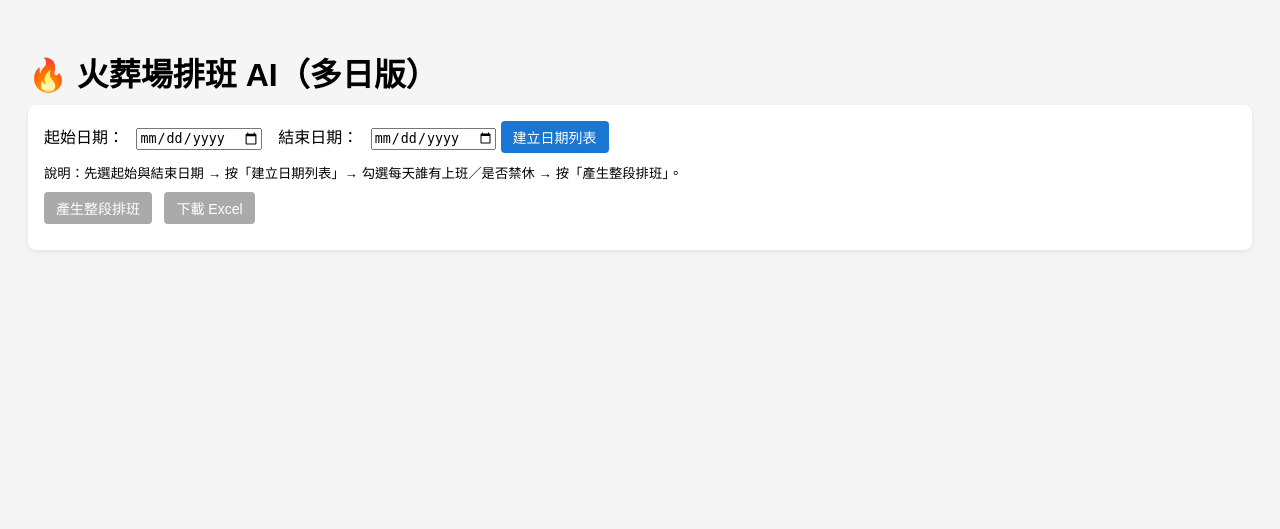
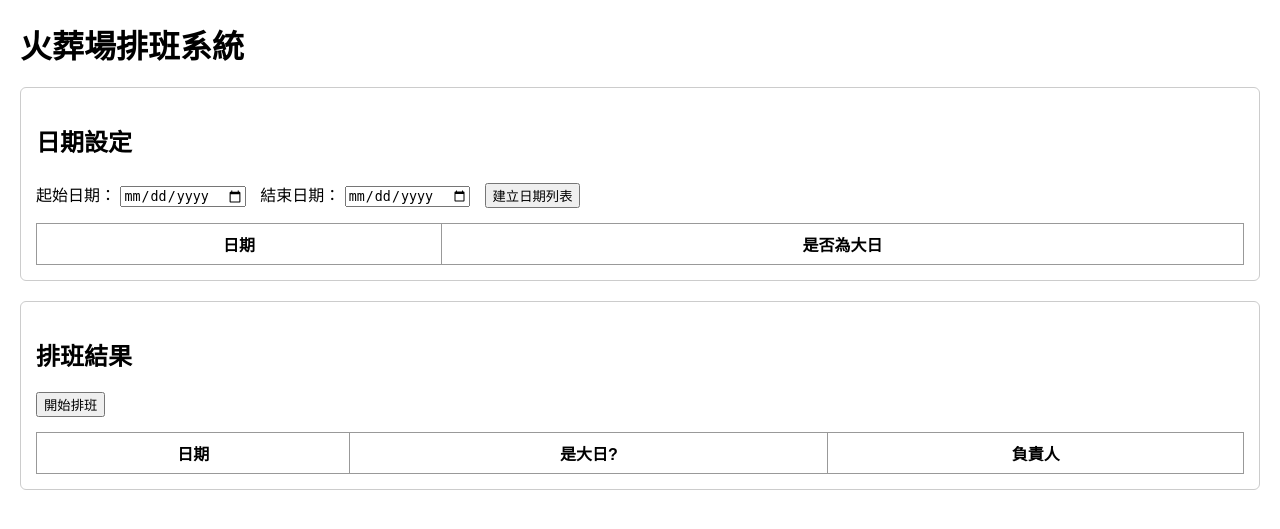
Before and after one commit to Charlie0223-XN/crematorium-scheduler, a Flask app: page / in a window 1280 px wide. Shown: the top 529 px of the page. Run offline with Flask 3, Linux system fonts and the light colour scheme; lists and menus that the app fills with data are empty.

```diff
--- a/templates/index.html
+++ b/templates/index.html
@@ -1,338 +1,170 @@
-<!doctype html>
+<!DOCTYPE html>
 <html lang="zh-Hant">
 <head>
-  <meta charset="utf-8">
-  <title>火葬場排班 AI（多日版）</title>
+    <meta charset="UTF-8">
+    <meta name="viewport" content="width=device-width, initial-scale=1.0">
+    <title>排班系統</title>
     <style>
         body {
-      font-family: "Microsoft JhengHei", sans-serif;
-      padding: 20px;
-      background: #f5f5f5;
+            font-family: Arial, sans-serif;
+            margin: 20px;
         }
+
         h1 {
-      margin-bottom: 10px;
+            margin-bottom: 20px;
         }
-    .control-panel, .result-panel {
-      background: #ffffff;
-      padding: 16px;
+
+        /* 區塊排版 */
+        .section {
+            border: 1px solid #ccc;
+            padding: 15px;
             margin-bottom: 20px;
-      border-radius: 8px;
-      box-shadow: 0 2px 5px rgba(0,0,0,0.08);
+            border-radius: 6px;
         }
-    .field-row {
-      margin-bottom: 10px;
+
+        /* 日期表格 */
+        table {
+            width: 100%;
+            border-collapse: collapse;
+            margin-top: 15px;
         }
-    label {
-      margin-right: 8px;
+
+        th, td {
+            border: 1px solid #999;
+            padding: 8px;
+            text-align: center;
         }
-    .days-container {
-      margin-top: 10px;
-    }
-    .day-block {
-      background: #fafafa;
-      border: 1px solid #ddd;
-      border-radius: 6px;
-      padding: 10px;
-      margin-bottom: 10px;
-    }
-    .day-header {
-      display: flex;
-      align-items: center;
-      justify-content: space-between;
-      margin-bottom: 6px;
+
+        .big-day {
+            background-color: #ffefc0;
             font-weight: bold;
         }
-    .emp-list {
-      display: flex;
-      flex-wrap: wrap;
-      gap: 6px;
+
+        .assigned {
+            background-color: #c9ffd8;
+            font-weight: bold;
         }
-    .emp-item {
-      border: 1px solid #ccc;
-      padding: 3px 6px;
-      border-radius: 4px;
-      background: #fff;
-      font-size: 13px;
-    }
-    button {
-      padding: 6px 12px;
-      border-radius: 4px;
-      border: none;
-      cursor: pointer;
-      background: #1976d2;
-      color: #fff;
-      font-size: 14px;
-      margin-right: 8px;
-    }
-    button:disabled {
-      background: #aaa;
-      cursor: not-allowed;
-    }
-    .result-day {
-      margin-bottom: 16px;
-      padding-bottom: 8px;
-      border-bottom: 1px solid #ddd;
-    }
-    .result-day h3 {
-      margin: 0 0 4px 0;
-    }
-    pre {
-      white-space: pre-wrap;
-      font-size: 13px;
-      background: #f9f9f9;
-      padding: 8px;
-      border-radius: 4px;
-      border: 1px solid #eee;
+
+        /* 按鈕與輸入排版 */
+        .controls input,
+        .controls button {
+            margin-right: 10px;
+            margin-top: 5px;
         }
     </style>
 </head>
 <body>
-  <h1>🔥 火葬場排班 AI（多日版）</h1>
 
-  <div class="control-panel">
-    <div class="field-row">
-      <label for="start-date">起始日期：</label>
-      <input type="date" id="start-date">
-      <label for="end-date" style="margin-left: 12px;">結束日期：</label>
-      <input type="date" id="end-date">
-      <button type="button" onclick="buildDays()">建立日期列表</button>
-    </div>
-    <div class="field-row">
-      <small>說明：先選起始與結束日期 → 按「建立日期列表」→ 勾選每天誰有上班／是否禁休 → 按「產生整段排班」。</small>
+    <h1>火葬場排班系統</h1>
+
+    <!-- 日期區塊 -->
+    <div class="section">
+        <h2>日期設定</h2>
+        <div class="controls">
+            <label>起始日期：</label>
+            <input type="date" id="start_date">
+            <label>結束日期：</label>
+            <input type="date" id="end_date">
+            <button onclick="createDateList()">建立日期列表</button>
         </div>
 
-    <div id="days-container" class="days-container"></div>
-
-    <div class="field-row">
-      <button type="button" id="generate-btn" onclick="generateSchedule()" disabled>
-        產生整段排班
-      </button>
-      <button type="button" id="export-btn" onclick="exportExcel()" disabled>
-        下載 Excel
-      </button>
-    </div>
+        <table>
+            <thead>
+                <tr>
+                    <th>日期</th>
+                    <th>是否為大日</th>
+                </tr>
+            </thead>
+            <tbody id="date_table_body"></tbody>
+        </table>
     </div>
 
-  <div id="result-panel" class="result-panel" style="display:none;">
+    <!-- 排班結果 -->
+    <div class="section">
         <h2>排班結果</h2>
-    <div id="result-content"></div>
+        <button onclick="runScheduling()">開始排班</button>
+        <table>
+            <thead>
+                <tr>
+                    <th>日期</th>
+                    <th>是大日?</th>
+                    <th>負責人</th>
+                </tr>
+            </thead>
+            <tbody id="result_table_body"></tbody>
+        </table>
     </div>
 
     <script>
-    // 從後端帶來的員工名單
-    const EMPLOYEES = {{ employees | tojson | safe }};
-    const weekdayMap = ["日","一","二","三","四","五","六"];
-
-    // 上一次產生的排班結果 + 日期範圍（給匯出用）
-    window.lastSchedule = null;
-    window.lastStartDate = "";
-    window.lastEndDate = "";
-
-    function parseDateInput(id) {
-      const v = document.getElementById(id).value;
-      if (!v) return null;
-      return new Date(v + "T00:00:00");
-    }
-
-    function buildDays() {
-      const start = parseDateInput("start-date");
-      const end = parseDateInput("end-date");
-      const container = document.getElementById("days-container");
-      container.innerHTML = "";
-      document.getElementById("result-panel").style.display = "none";
-      document.getElementById("export-btn").disabled = true;
-      window.lastSchedule = null;
+        /** 建立日期列表 **/
+        function createDateList() {
+            const start = document.getElementById("start_date").value;
+            const end = document.getElementById("end_date").value;
 
             if (!start || !end) {
-        alert("請先選擇起始與結束日期。");
-        return;
-      }
-      if (end < start) {
-        alert("結束日期不能早於起始日期。");
+                alert("請輸入起始與結束日期");
                 return;
             }
 
-      let current = new Date(start.getTime());
-      let index = 1;
+            fetch("/generate_dates", {
+                method: "POST",
+                headers: { "Content-Type": "application/json" },
+                body: JSON.stringify({ start_date: start, end_date: end })
+            })
+            .then(res => res.json())
+            .then(data => {
+                const tbody = document.getElementById("date_table_body");
+                tbody.innerHTML = "";
 
-      while (current <= end) {
-        const y = current.getFullYear();
-        const m = (current.getMonth() + 1).toString().padStart(2, "0");
-        const d = current.getDate().toString().padStart(2, "0");
-        const w = weekdayMap[current.getDay()];
-        const dateStr = `${y}-${m}-${d}`;
+                data.forEach(item => {
+                    const row = document.createElement("tr");
 
-        const block = document.createElement("div");
-        block.className = "day-block";
-        block.dataset.date = dateStr;
+                    row.innerHTML = `
+                        <td>${item.date}</td>
+                        <td>
+                            <input type="checkbox" class="big-day-checkbox"
+                                   data-date="${item.date}">
+                        </td>
+                    `;
 
-        const header = document.createElement("div");
-        header.className = "day-header";
-        header.innerHTML = `
-          <span>Day ${index}｜${dateStr}（週${w}）</span>
-          <div>
-            <label style="margin-right: 10px;">
-              <input type="checkbox" class="bigday-toggle">
-              大日
-            </label>
-            <label>
-              <input type="checkbox" class="full-staff-toggle">
-              禁休日（全員上班）
-             </label>
-           </div>
-         `;
-        block.appendChild(header);
-
-        const empList = document.createElement("div");
-        empList.className = "emp-list";
-
-        EMPLOYEES.forEach(name => {
-          const label = document.createElement("label");
-          label.className = "emp-item";
-          label.innerHTML = `
-            <input type="checkbox" class="emp-checkbox" value="${name}">
-            ${name}
-          `;
-          empList.appendChild(label);
+                    tbody.appendChild(row);
                 });
-
-        block.appendChild(empList);
-        container.appendChild(block);
-
-        const fullToggle = block.querySelector(".full-staff-toggle");
-        fullToggle.addEventListener("change", () => {
-          const checkboxes = block.querySelectorAll(".emp-checkbox");
-          checkboxes.forEach(cb => {
-            cb.checked = fullToggle.checked;
-          });
-        });
-
-        const empCheckboxes = block.querySelectorAll(".emp-checkbox");
-        empCheckboxes.forEach(cb => {
-          cb.addEventListener("change", () => {
-            const allChecked = Array.from(empCheckboxes).every(x => x.checked);
-            fullToggle.checked = allChecked;
-          });
-        });
-
-        current.setDate(current.getDate() + 1);
-        index++;
-      }
-
-      if (index > 1) {
-        document.getElementById("generate-btn").disabled = false;
-      } else {
-        document.getElementById("generate-btn").disabled = true;
-      }
-    }
-
-    async function generateSchedule() {
-      const container = document.getElementById("days-container");
-      const blocks = container.querySelectorAll(".day-block");
-      if (!blocks.length) {
-        alert("請先建立日期列表。");
-        return;
-      }
-
-      const payloadDays = [];
-
-     blocks.forEach(block => {
-       const fullToggle = block.querySelector(".full-staff-toggle");
-       const bigToggle = block.querySelector(".bigday-toggle");
-       const empCheckboxes = block.querySelectorAll(".emp-checkbox");
-       const dateStr = block.dataset.date;
-
-       let emps = [];
-       if (!fullToggle.checked) {
-         empCheckboxes.forEach(cb => {
-           if (cb.checked) emps.push(cb.value);
             });
         }
 
-  payloadDays.push({
-    date: dateStr,
-    big_day: bigToggle.checked,
-    full_staff: fullToggle.checked,
-    employees: emps
+        /** 開始排班 **/
+        function runScheduling() {
+            // 把大日 checkbox 抓出來
+            const bigDays = [];
+            document.querySelectorAll(".big-day-checkbox").forEach(cb => {
+                if (cb.checked) bigDays.push(cb.getAttribute("data-date"));
+            });
+
+            fetch("/schedule", {
+                method: "POST",
+                headers: { "Content-Type": "application/json" },
+                body: JSON.stringify({ big_days: bigDays })
+            })
+            .then(res => res.json())
+            .then(data => {
+                const tbody = document.getElementById("result_table_body");
+                tbody.innerHTML = "";
+
+                data.forEach(item => {
+                    const row = document.createElement("tr");
+
+                    row.innerHTML = `
+                        <td>${item.date}</td>
+                        <td>${item.big_day ? "⭐大日" : ""}</td>
+                        <td>${item.person}</td>
+                    `;
+
+                    if (item.big_day) row.classList.add("big-day");
+                    tbody.appendChild(row);
                 });
             });
-
-      });
-
-      const resp = await fetch("/api/schedule_range", {
-        method: "POST",
-        headers: { "Content-Type": "application/json" },
-        body: JSON.stringify({ days: payloadDays })
-      });
-
-      const data = await resp.json();
-      const panel = document.getElementById("result-panel");
-      const content = document.getElementById("result-content");
-
-      if (!resp.ok || data.error) {
-        panel.style.display = "block";
-        content.innerHTML = `<p style="color:red;">錯誤：${data.error || "未知錯誤"}</p>`;
-        document.getElementById("export-btn").disabled = true;
-        return;
-      }
-
-      const schedule = data.schedule || [];
-      window.lastSchedule = schedule;
-      window.lastStartDate = document.getElementById("start-date").value;
-      window.lastEndDate = document.getElementById("end-date").value;
-      document.getElementById("export-btn").disabled = schedule.length === 0;
-
-      let html = "";
-      schedule.forEach(day => {
-        html += `<div class="result-day">`;
-        html += `<h3>Day ${day.day_index}</h3>`;
-        html += `<pre>`;
-        // 這裡顯示順序就維持原本 assignment 的迭代順序即可
-        for (const [name, pos] of Object.entries(day.assignment)) {
-          html += `${name}：${pos}\n`;
-        }
-        html += `</pre>`;
-        html += `</div>`;
-      });
-
-      panel.style.display = "block";
-      content.innerHTML = html;
-    }
-
-    async function exportExcel() {
-      if (!window.lastSchedule || !window.lastSchedule.length) {
-        alert("請先產生排班，再下載 Excel。");
-        return;
-      }
-
-      const startDate = window.lastStartDate || document.getElementById("start-date").value;
-      const endDate = window.lastEndDate || document.getElementById("end-date").value;
-
-      const resp = await fetch("/api/export_excel", {
-        method: "POST",
-        headers: { "Content-Type": "application/json" },
-        body: JSON.stringify({
-          schedule: window.lastSchedule,
-          start_date: startDate,
-          end_date: endDate
-        })
-      });
-
-      if (!resp.ok) {
-        alert("下載失敗，請稍後再試。");
-        return;
-      }
-
-      const blob = await resp.blob();
-      const url = window.URL.createObjectURL(blob);
-      const a = document.createElement("a");
-      a.href = url;
-      a.download = "";  // 檔名由後端 headers 控制
-      document.body.appendChild(a);
-      a.click();
-      a.remove();
-      window.URL.revokeObjectURL(url);
         }
     </script>
+
 </body>
 </html>
```
Lines whose indentation alone changed are shown as unchanged.
